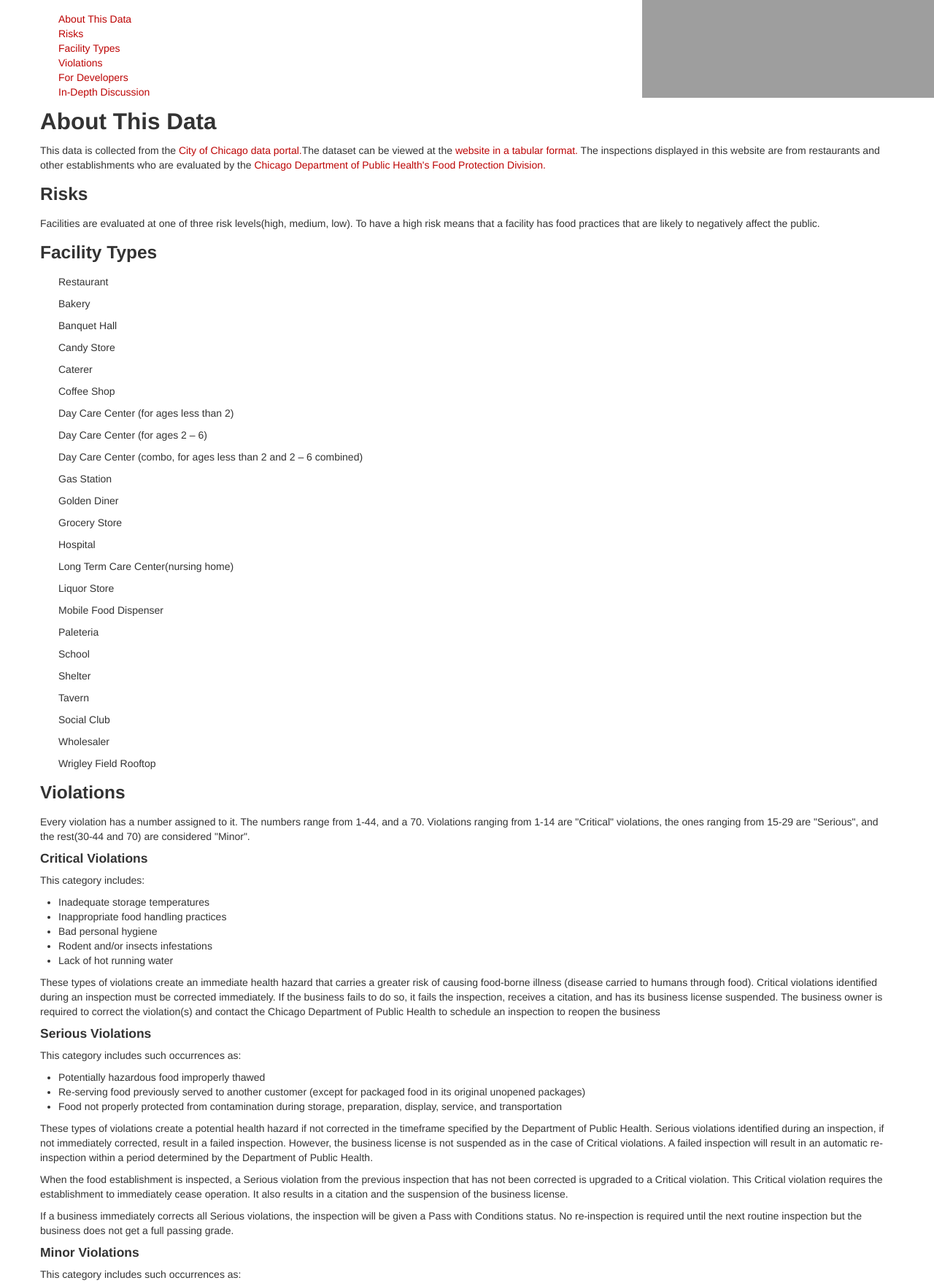
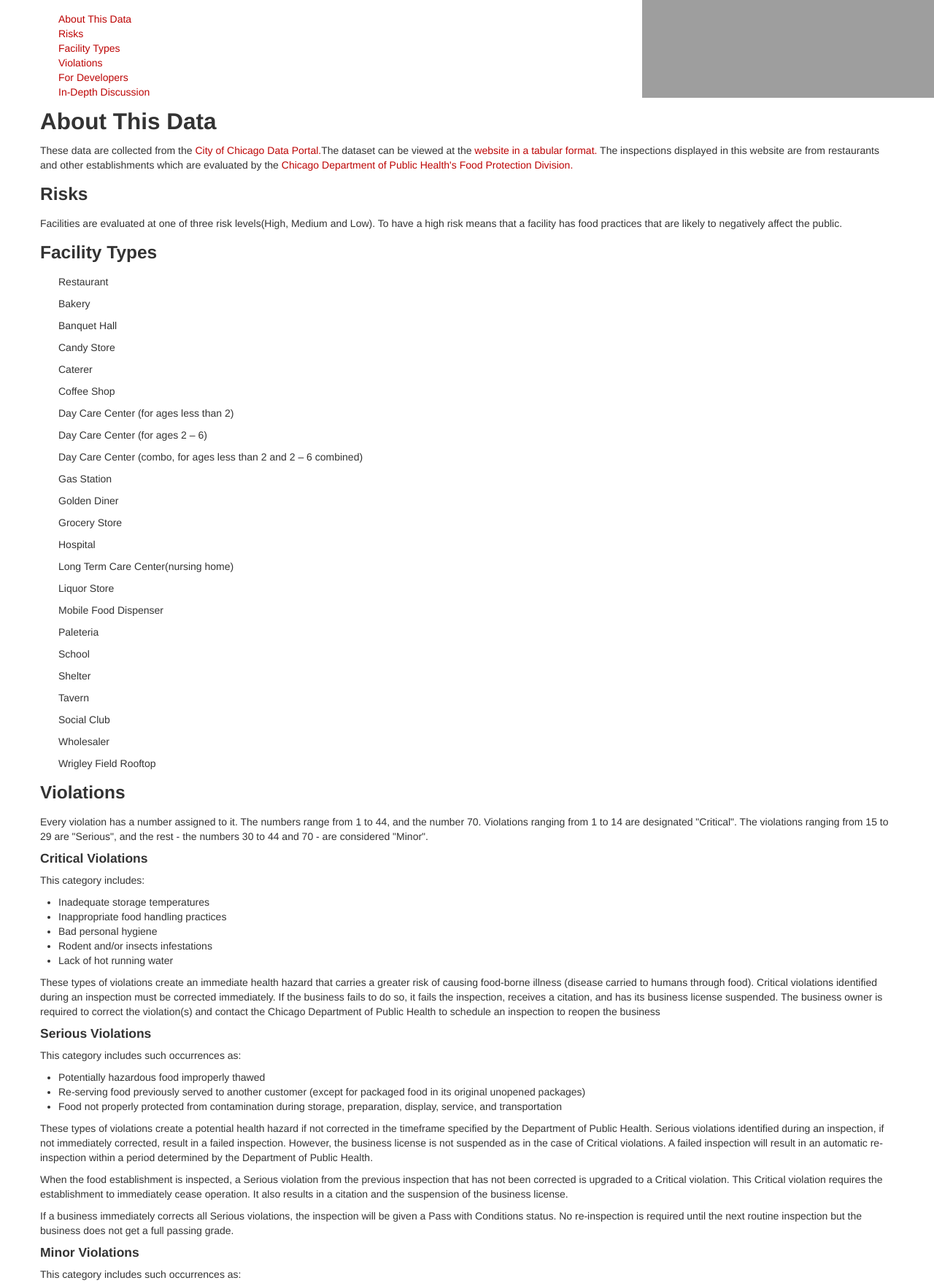
Before and after one commit to vivelohoy/foodinspections, a Flask app: page /resources in a window 1280 px wide. Shown: the part 166-1924 px from the top of the page at 73% size. Run offline with Flask 2, Linux system fonts and the light colour scheme; grey boxes are pictures that could not be loaded.

Commit message:
Grammar fixes

```diff
--- a/inspections/templates/resources/resources.html
+++ b/inspections/templates/resources/resources.html
@@ -15,9 +15,9 @@
   </section>
   <section>
     <h2 id="About-Data">About This Data</h2>
-    <p>This data is collected from the <a href="https://data.cityofchicago.org/">City of Chicago data portal.</a>The dataset can be viewed at the<a href="https://data.cityofchicago.org/Health-Human-Services/Food-Inspections/4ijn-s7e5"> website in a tabular format.</a> The inspections displayed in this website are from restaurants and other establishments who are evaluated by the <a href="http://www.cityofchicago.org/city/en/depts/cdph/provdrs/environ_health/svcs/food_protection_program.html">Chicago Department of Public Health's Food Protection Division.</a></p>
+    <p>These data are collected from the <a href="https://data.cityofchicago.org/">City of Chicago Data Portal.</a>The dataset can be viewed at the<a href="https://data.cityofchicago.org/Health-Human-Services/Food-Inspections/4ijn-s7e5"> website in a tabular format.</a> The inspections displayed in this website are from restaurants and other establishments which are evaluated by the <a href="http://www.cityofchicago.org/city/en/depts/cdph/provdrs/environ_health/svcs/food_protection_program.html">Chicago Department of Public Health's Food Protection Division.</a></p>
     <h3 id="Risk">Risks</h3>
-    <p>Facilities are evaluated at one of three risk levels(high, medium, low). To have a high risk means that a facility has food practices that are likely to negatively affect the public. </p>
+    <p>Facilities are evaluated at one of three risk levels(High, Medium and Low). To have a high risk means that a facility has food practices that are likely to negatively affect the public. </p>
     <h3 id="Facilities">Facility Types</h3>
     <ul>
       <p>Restaurant</p>
@@ -46,7 +46,7 @@
     </ul>
 
     <h3 id="Violations">Violations</h3>
-    <p>Every violation has a number assigned to it. The numbers range from 1-44, and a 70. Violations ranging from 1-14 are "Critical" violations, the ones ranging from 15-29 are "Serious", and the rest(30-44 and 70) are considered "Minor".</p>
+    <p>Every violation has a number assigned to it. The numbers range from 1 to 44, and the number 70. Violations ranging from 1 to 14 are designated "Critical". The violations ranging from 15 to 29 are "Serious", and the rest - the numbers 30 to 44 and 70 - are considered "Minor".</p>
 
     <h4>Critical Violations</h4>
     <p>This category includes:</p>
@@ -91,15 +91,16 @@
     <h2 id="Developers">For Developers</h2>
     <section>
       <h3>General</h3>
-      <p>This app is written in <a href="http://www.python.org/">Python</a>. <a href="http://flask.pocoo.org/">Flask</a>, <a href="http://pythonhosted.org/Flask-SQLAlchemy/">Flask-SQLAlchemy</a>, <a href="http://flask-restless.readthedocs.org/en/latest/">Flask-Restless</a>, <a href="http://jinja.pocoo.org/docs/">Jinja2</a>, and <a href="http://docs.python-requests.org/en/latest/">Requests</a> are used to handle the backend. The scraper is ` every friday on the <a href="https://data.cityofchicago.org/">City of Chicago data portal.</a> After the scrape the data has been heavily parsed and seperated into different components. Currently the database scheme contains six different tables and each of their use is explained in the <a href="#In-Depth">'In-Depth Discussion'</a>..
+      <p>This app is written in <a href="http://www.python.org/">Python</a>. <a href="http://flask.pocoo.org/">Flask</a>, <a href="http://pythonhosted.org/Flask-SQLAlchemy/">Flask-SQLAlchemy</a>, <a href="http://flask-restless.readthedocs.org/en/latest/">Flask-Restless</a>, <a href="http://jinja.pocoo.org/docs/">Jinja2</a>, and <a href="http://docs.python-requests.org/en/latest/">Requests</a> have been used to handle the backend. The scraper runs every Friday on the <a href="https://data.cityofchicago.org/">City of Chicago Data Portal.</a> After the scrape the data is heavily parsed and separated into different components. The database scheme contains six different tables. The use of each table is explained in the <a href="#In-Depth">'In-Depth Discussion'</a>.
 
       <h4>Source Code</h4>
-      <p>The complete source code is available on Github[insert link here].</p>
+      <p>The complete source code is available on <a href="https://github.com/vivelohoy/foodinspections">Github</a>.</p>
 
       <h4>Contributing</h4>
-      <p>The project is very young and in need of improving. We are very open to new ideas on how the code, infrastructure, and design can improve. Feel free to hack on the project and ask for a pull request. Also if you find any bugs just open a Github issue and we will give it our full attention.</p>
+      <p> We are very open to ideas on how  to improve the code, infrastructure and design. Please feel free to hack on the project and ask for a pull request. Also, if you find any bugs, just open a Github issue and we will give it our full attention.</p>
     </section>
     <section>
+    <!--
       <h3 id="In-Depth">In-Depth Discussion</h3>
       <h4>Server Side</h4>
       <p>Everything on the server side is programmed with Python! The scraper(though it is also a parser) is ran every friday. All the data is saved into a SQLite database using the SQL-Alchemy module. Flask-Restless in a really abstract way takes the database models and turns them into a ReSTful API. After that Flask and Jinja2 take over. Taking adavantage of Flask's easy and powerful routing approach all the content is served dynamically via templating.</p>
@@ -113,8 +114,10 @@
       <p></p>
     </section>
     <section>
+    -->
       <h4>License</h4>
       <p>The MIT License</p>
+
 
       <p>Copyright (c) 2012-2013 Hoy Publication LLC.</p>
 
```
